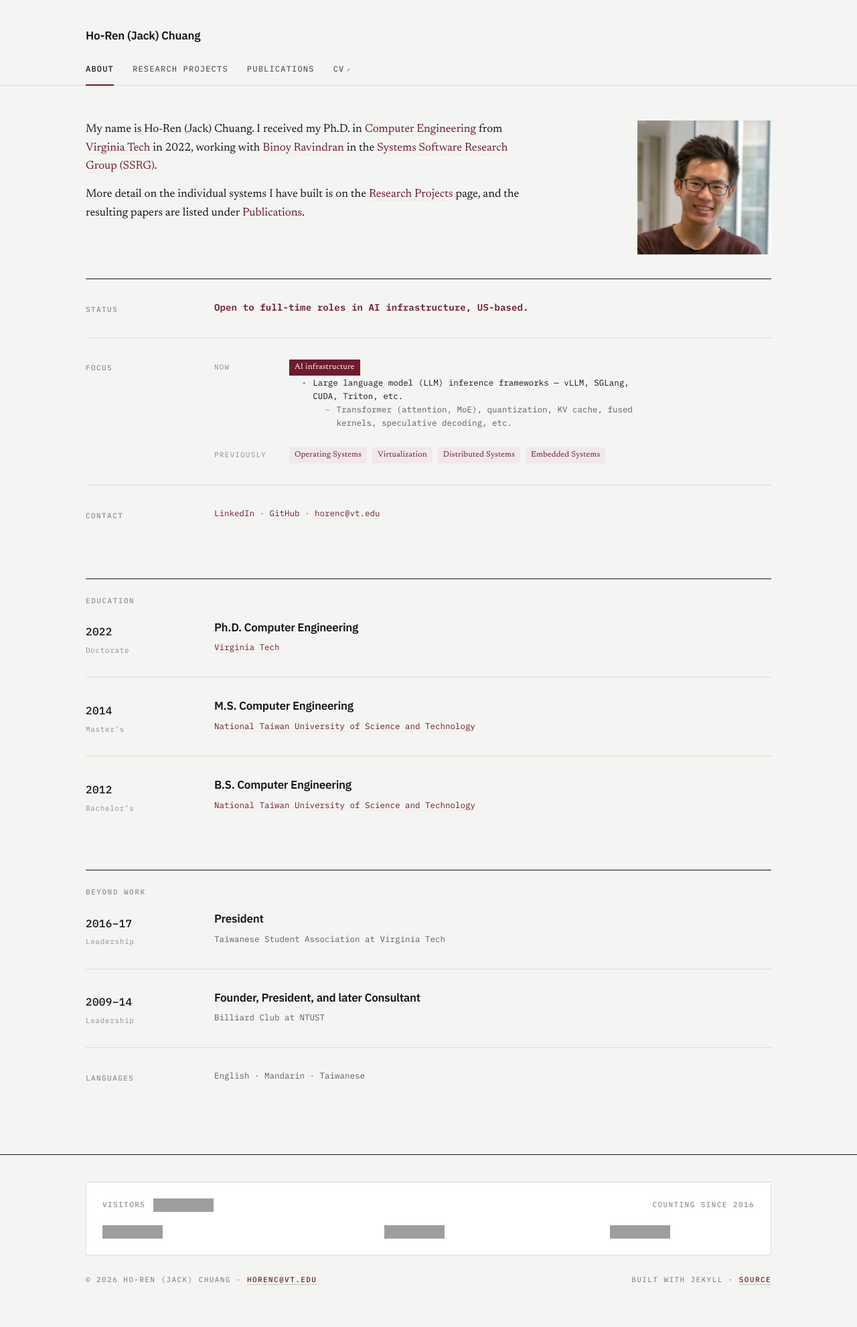
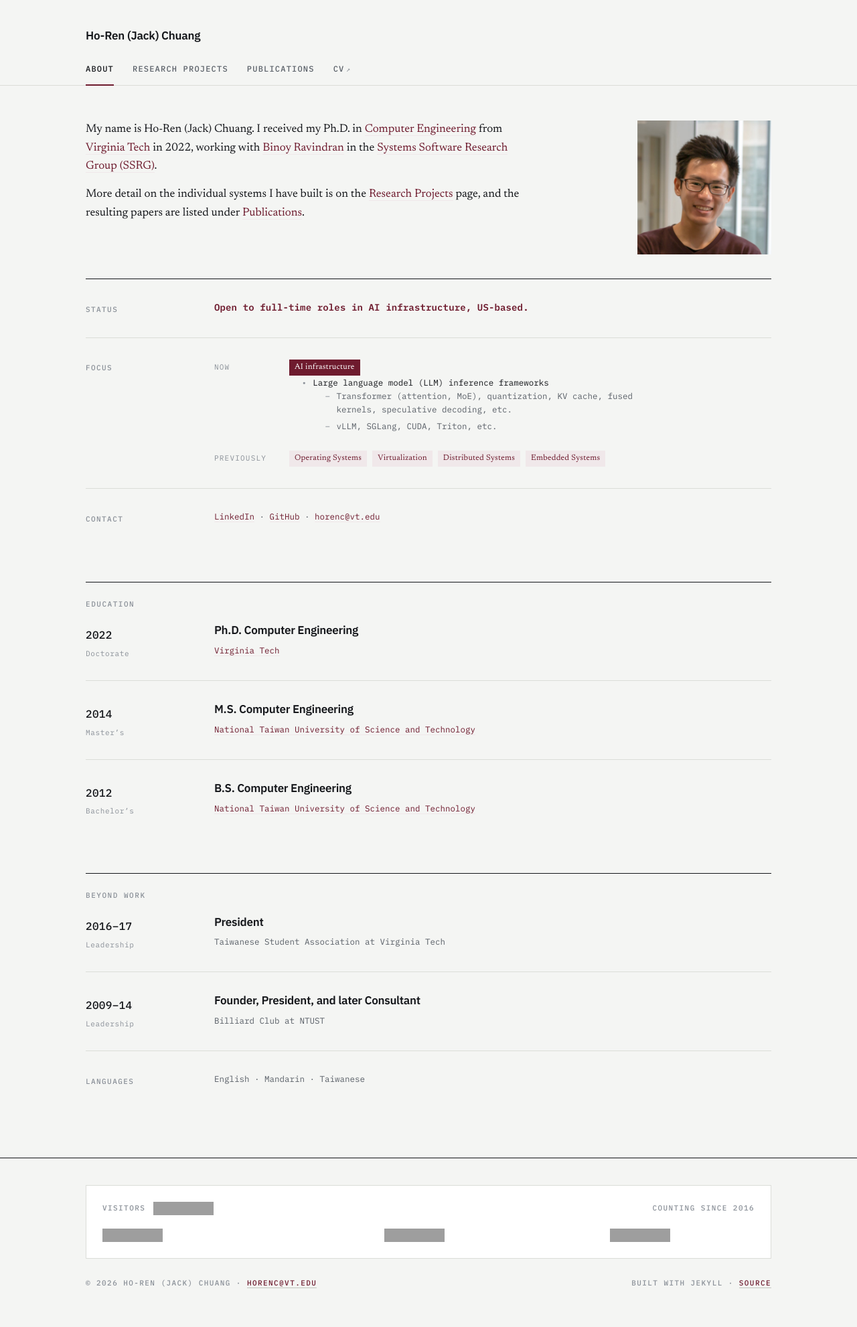
Before and after one commit to JackChuang/JackChuang.github.io, a Jekyll site: the page built from index.html, in a window 1280 px wide. Shown: the whole page at 67% size. Built offline with Jekyll 4.4.1, drawn with Linux system fonts in a browser that asks for light colours; grey boxes are pictures that could not be loaded.

Commit message:
Split the LLM inference detail into techniques and frameworks
The framework names were trailing the parent bullet, which made one line carry
two different kinds of thing. They are now a sibling of the techniques list, so
each sub-bullet answers one question.

```diff
--- a/assets/css/site.css
+++ b/assets/css/site.css
@@ -263,6 +263,7 @@ hr.rule {
 .detail ul li {
   color: var(--ink-mid);
 }
+.detail ul li + li { margin-top: 0.2rem; }
 .detail ul li::before {
   content: "\2013";
   position: absolute;
--- a/index.html
+++ b/index.html
@@ -53,9 +53,10 @@ description: >-
         <div class="domains domains--now"><span>AI infrastructure</span></div>
         <ul class="detail">
           <li>
-            Large language model (LLM) inference frameworks &mdash; vLLM, SGLang, CUDA, Triton, etc.
+            Large language model (LLM) inference frameworks
             <ul>
               <li>Transformer (attention, MoE), quantization, KV cache, fused kernels, speculative decoding, etc.</li>
+              <li>vLLM, SGLang, CUDA, Triton, etc.</li>
             </ul>
           </li>
         </ul>
```
